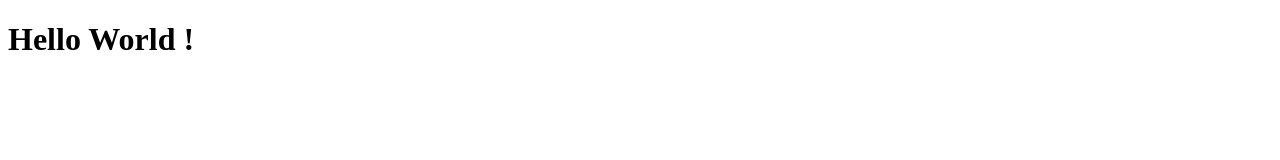
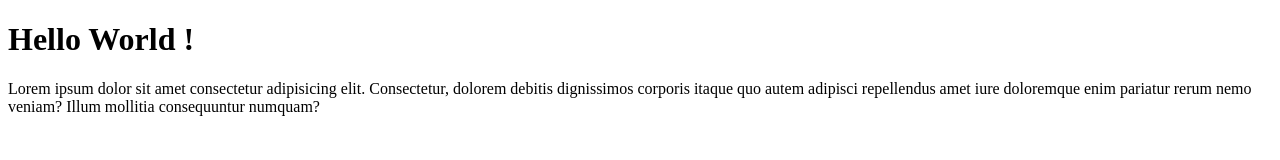
Before and after one commit to moralesvalen/git_test, a plain HTML site: page index.html in a window 1280 px wide. Drawn offline with Linux system fonts and the light colour scheme.

Commit message:
My First Index - Second modif

```diff
--- a/index.html
+++ b/index.html
@@ -5,6 +5,12 @@
     <meta name="viewport" content="width=device-width, initial-scale=1.0" />
     <title>Test Document</title>
     <h1>Hello World !</h1>
+    <p>
+      Lorem ipsum dolor sit amet consectetur adipisicing elit. Consectetur,
+      dolorem debitis dignissimos corporis itaque quo autem adipisci repellendus
+      amet iure doloremque enim pariatur rerum nemo veniam? Illum mollitia
+      consequuntur numquam?
+    </p>
   </head>
   <body></body>
 </html>
```
